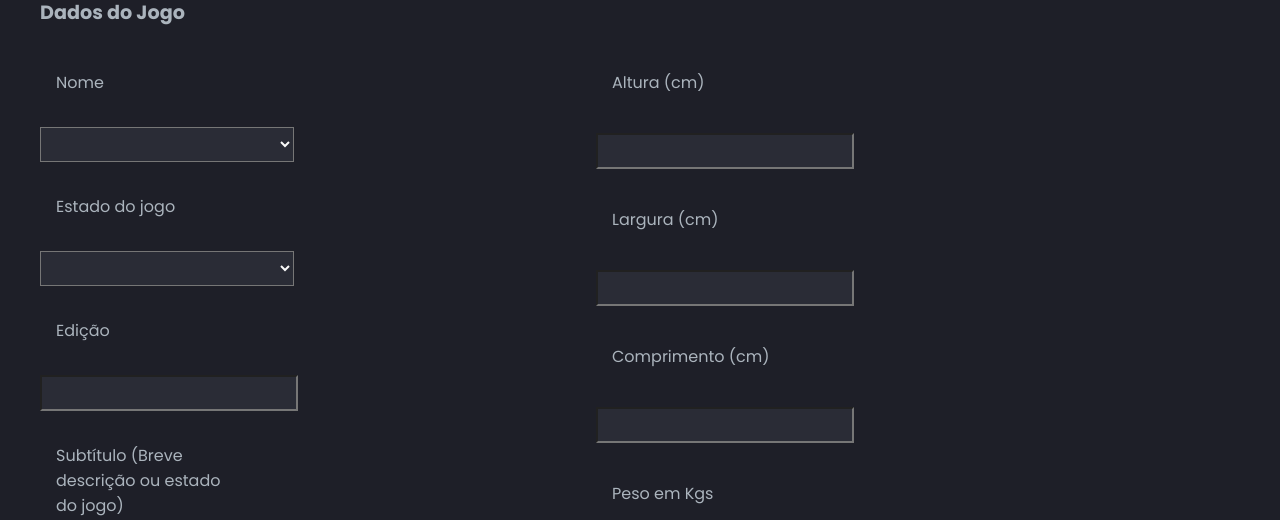
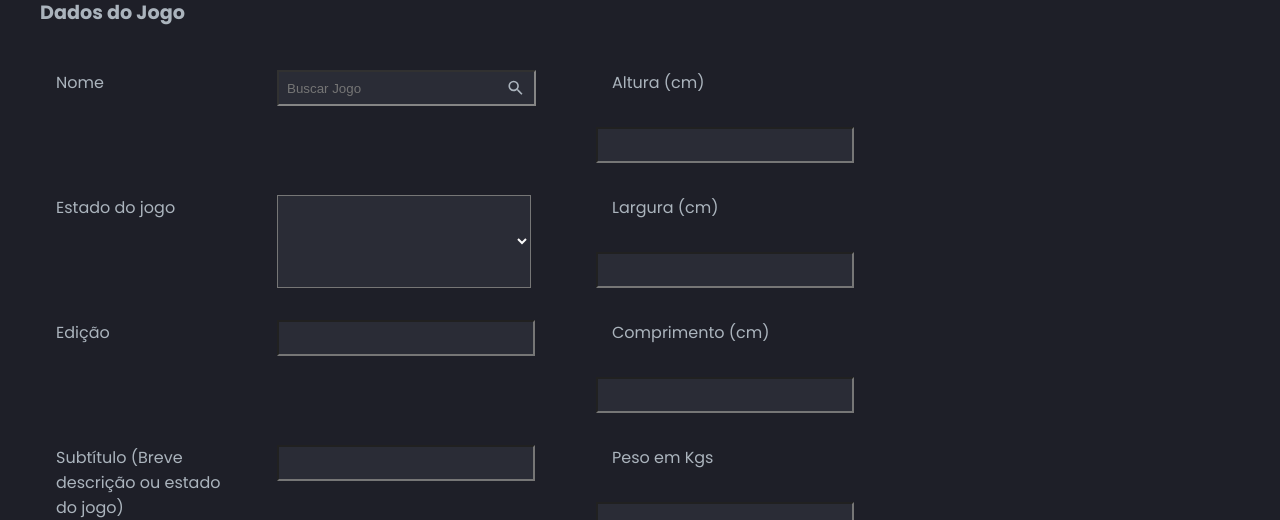
Before and after one commit to juliobarcellos/leiloa_boardgames_front, a React (Create React App) app: page /leilao/novo in a window 1280 px wide. Shown: the part 300-820 px from the top of the page. Built offline with nearby package versions, Linux system fonts and the light colour scheme; the HTML template or start-up script is replaced by a standard one.

Commit message:
Inserindo Dropdown para busca de jogos

```diff
--- /dev/null
+++ b/src/components/GameSearchDropdown/GameSearchDropdown.module.scss
@@ -0,0 +1,82 @@
+.Dropdown {
+    background-color: inherit;
+    display: flex;
+    flex-direction: column;
+    height: 1rem;
+    width: 47%;
+    margin: 0;
+
+    &__input {
+        background-color: #2A2C36;
+        align-items: center;
+        display: flex;
+        margin: 1rem 0;
+        height: 1rem;
+        width: 94%;
+        padding: 0.5rem;
+
+        cursor: text;
+        border-width: 2px;
+        border-style: inset;
+        border-color: rgb(133, 133, 133);
+        border-image: initial;
+
+        input {
+            margin: 0;
+            background-color: inherit;
+            border: none;
+            width: 95%;
+            outline: none;
+            padding: 0;
+        }
+
+        svg {
+            margin-right: 0;
+
+            * {
+                margin-right: 0;
+            }
+        }
+    }
+
+    &__list {
+        background-color: #2A2C36;
+        display: flex;
+        flex-direction: column;
+        list-style: none;
+        position: relative;
+        margin: 0;
+        padding: 0.2rem;
+        transition: ease-in-out;
+
+        &--game {
+            padding: 0.3rem;
+            display: flex;
+            align-items: center;
+
+            img {
+                height: 3rem;
+                width: 3rem;
+            }
+
+            span {
+                margin-left: 1rem;
+                color: #FAFAFA;
+            }
+
+        }
+
+        :hover {
+            cursor: pointer;
+            background-color: rgb(220, 40, 65);
+        }
+    }
+
+    &__overlay {
+        position: fixed;
+        height: 100%;
+        width: 100%;
+        top: 0;
+        left: 0;
+    }
+}
--- /dev/null
+++ b/src/components/GameSearchDropdown/index.tsx
@@ -0,0 +1,70 @@
+import styles from './GameSearchDropdown.module.scss';
+import { MdSearch } from 'react-icons/md';
+import games from '../../data/auctions.json';
+import { MouseEventHandler, useEffect, useState } from 'react';
+
+interface GameSearchDropdownProps {
+    search: string,
+    setSearch: React.Dispatch<React.SetStateAction<string>>
+}
+
+export default function GameSearchDropdown({ search, setSearch }: GameSearchDropdownProps) {
+    const [list, setList] = useState(games);
+    const [isOpen, setIsOpen] = useState(false);
+
+    function testSearch(title: string) {
+        const regex = new RegExp(search, 'i');
+        return regex.test(title);
+    }
+
+    function selectGame(game: string) {
+        setIsOpen(false);
+        setSearch(game);
+    }
+
+    function onSearchClick(e: React.MouseEvent<HTMLDivElement, MouseEvent>) {
+        setIsOpen(true);
+        stopPropagation(e);
+    }
+
+    function onBackdropClick() {
+        setIsOpen(false)
+    }
+
+    const stopPropagation: MouseEventHandler<HTMLUListElement | HTMLDivElement> = e => {
+        e.persist();
+        e.stopPropagation();
+    };
+
+    useEffect(() => {
+        const newList = games.filter(game => testSearch(game.name));
+        setList(newList);
+
+    }, [search]);
+
+    return (
+        <section className={styles.Dropdown} onClick={stopPropagation}>
+            <div className={styles.Dropdown__input} onClick={e => onSearchClick(e)} >
+                <input
+                    value={search}
+                    onChange={evento => setSearch(evento.target.value)}
+                    placeholder="Buscar Jogo"
+                />
+                <MdSearch size={20} />
+            </div>
+            {isOpen && (
+                <>
+                    <div className={styles.Dropdown__overlay} onClick={onBackdropClick}></div>
+                    <ul className={styles.Dropdown__list} onClick={stopPropagation}>
+                        {list.map(game => (
+                            <li key={game.id} className={styles['Dropdown__list--game']} onClick={e => selectGame(game.name)}>
+                                <img src={game.image} />
+                                <span>{game.name}</span>
+                            </li>
+                        ))}
+                    </ul>
+                </>
+            )}
+        </section>
+    )
+}
--- a/src/pages/NewAuctionPage/NewAuction.module.scss
+++ b/src/pages/NewAuctionPage/NewAuction.module.scss
@@ -15,10 +15,6 @@
             width: 15%;
             margin-left: 1rem;
             margin-right: 2rem;
-        }
-
-        & :nth-child(2n+2) {
-            margin-right: 4rem;
         }
 
         input {
@@ -52,6 +48,7 @@
         width: 45%;
 
         label {
+            height: 2.3rem;
             width: 35%;
             margin-left: 1rem;
             margin-right: 2rem;
@@ -59,9 +56,6 @@
             margin-bottom: 1rem;
         }
 
-        & :nth-child(2n+2) {
-            margin-right: 4rem;
-        }
 
         input {
             color: #FAFAFA;
--- a/src/pages/NewAuctionPage/index.tsx
+++ b/src/pages/NewAuctionPage/index.tsx
@@ -2,6 +2,7 @@ import styles from './NewAuction.module.scss';
 import './Teste.css';
 import CurrencyInput from 'react-currency-input-field';
 import { useState } from 'react';
+import GameSearchDropdown from '../../components/GameSearchDropdown';
 
 export default function NewAuctionPage() {
 
@@ -105,7 +106,7 @@ export default function NewAuctionPage() {
                     <span className={styles.GameData__Title}>Dados do Jogo</span>
                     <section className={styles.GameData__Fields}>
                         <label>Nome</label>
-                        <select></select>
+                        <GameSearchDropdown search={search} setSearch={setSearch} />
                         <label>Estado do jogo</label>
                         <select></select>
                         <label>Edição</label>
```
